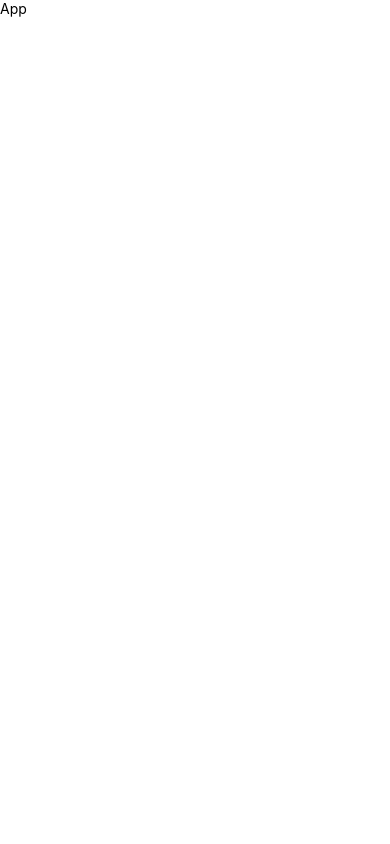
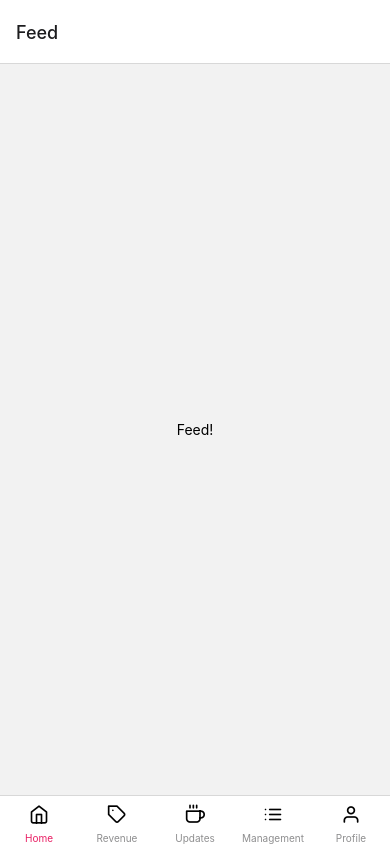
Before and after one commit to LazyyNguyen/coffeeNavi, a React Native app: screen /Home in a window 390 px wide. Built offline with nearby package versions, Linux system fonts and the light colour scheme.

Commit message:
add navigation

```diff
--- a/App.js
+++ b/App.js
@@ -1,14 +1,8 @@
 import React from 'react';
-import {Text, View} from 'react-native';
-// import Icon from 'react-native-vector-icons/FontAwesome';
+import Navigation from './src/navigation';
 
 const App = () => {
-  return (
-    <View>
-      <Text>App</Text>
-      {/* <Icon name="free-code-camp" size={20} color="#000" /> */}
-    </View>
-  );
+  return <Navigation />;
 };
 
 export default App;
--- a/index.js
+++ b/index.js
@@ -3,7 +3,8 @@
  */
 
 import {AppRegistry} from 'react-native';
+import App from './App';
 import {name as appName} from './app.json';
-import ExampleFlatList from './src/screens/Text';
+// import App from './src/screens/Text';
 
-AppRegistry.registerComponent(appName, () => ExampleFlatList);
+AppRegistry.registerComponent(appName, () => App);
--- /dev/null
+++ b/src/navigation/index.js
@@ -0,0 +1,102 @@
+import * as React from 'react';
+import {Text, View} from 'react-native';
+import {NavigationContainer} from '@react-navigation/native';
+import {createBottomTabNavigator} from '@react-navigation/bottom-tabs';
+import Icon from 'react-native-vector-icons/Feather';
+
+function Feed() {
+  return (
+    <View style={{flex: 1, justifyContent: 'center', alignItems: 'center'}}>
+      <Text>Feed!</Text>
+    </View>
+  );
+}
+
+function Profile() {
+  return (
+    <View style={{flex: 1, justifyContent: 'center', alignItems: 'center'}}>
+      <Text>Profile!</Text>
+    </View>
+  );
+}
+function ManagementRevenue() {
+  return (
+    <View style={{flex: 1, justifyContent: 'center', alignItems: 'center'}}>
+      <Text>ManagementRevenue!</Text>
+    </View>
+  );
+}
+function ManagementProduct() {
+  return (
+    <View style={{flex: 1, justifyContent: 'center', alignItems: 'center'}}>
+      <Text>ManagementProduct!</Text>
+    </View>
+  );
+}
+function Products() {
+  return (
+    <View style={{flex: 1, justifyContent: 'center', alignItems: 'center'}}>
+      <Text>Products!</Text>
+    </View>
+  );
+}
+
+const Tab = createBottomTabNavigator();
+function MyTabs() {
+  return (
+    <Tab.Navigator
+      initialRouteName="Feed"
+      screenOptions={{
+        tabBarActiveTintColor: '#e91e63',
+      }}>
+      <Tab.Screen
+        name="Feed"
+        component={Feed}
+        options={{
+          tabBarLabel: 'Home',
+          tabBarIcon: () => <Icon name="home" size={20} />,
+        }}
+      />
+      <Tab.Screen
+        name="ManagementRevenue"
+        component={ManagementRevenue}
+        options={{
+          tabBarLabel: 'Revenue',
+          tabBarIcon: () => <Icon name="tag" size={20} />,
+        }}
+      />
+      <Tab.Screen
+        name="Products"
+        component={Products}
+        options={{
+          tabBarLabel: 'Updates',
+          tabBarIcon: () => <Icon name="coffee" size={20} />,
+        }}
+      />
+      <Tab.Screen
+        name="ManagementProduct"
+        component={ManagementProduct}
+        options={{
+          tabBarLabel: 'Management',
+          tabBarIcon: () => <Icon name="list" size={20} />,
+        }}
+      />
+      <Tab.Screen
+        name="Profile"
+        component={Profile}
+        options={{
+          tabBarLabel: 'Profile',
+          tabBarIcon: () => <Icon name="user" size={20} />,
+        }}
+      />
+    </Tab.Navigator>
+  );
+}
+
+export default function Navigation() {
+  return (
+    <NavigationContainer>
+      <MyTabs />
+    </NavigationContainer>
+  );
+}
```
Also changed, not shown: src/components/index.js (+16 -0 lines).
